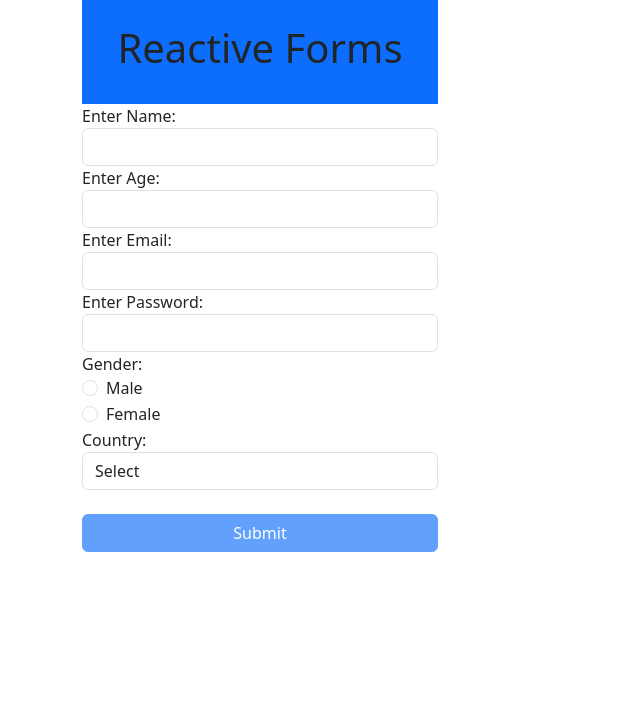
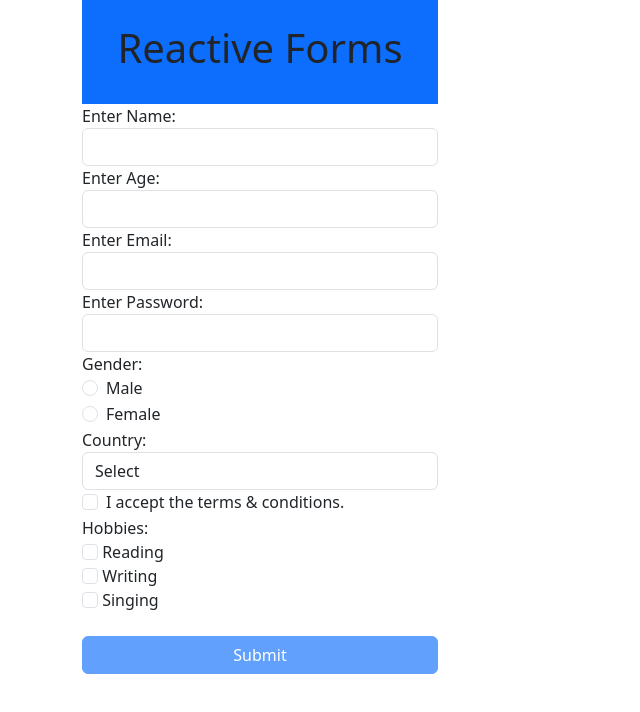
Before and after one commit to Jimi-Chhatrala/angular-tutorial-pm, an Angular app: page / in a window 1280 px wide. Shown: the top 712 px of the page, without its empty margins (0-640 px from the left). Built offline with nearby package versions, Linux system fonts and the light colour scheme.

Commit message:
24-reactive-forms = Added checkbox form control.

```diff
--- a/src/app/app.html
+++ b/src/app/app.html
@@ -115,6 +115,25 @@
           </div>
         </div>
 
+        <div class="form-check">
+          <input type="checkbox" name="accept" formControlName="accept" class="form-check-input" />
+          <label for="">I accept the terms & conditions.</label>
+        </div>
+
+        <label for="">Hobbies:</label>
+        <div *ngFor="let hobby of hobbiesArray; let i = index">
+          <label for="">
+            <input
+              type="checkbox"
+              (change)="onChange($event)"
+              class="form-check-input"
+              [value]="hobby"
+              name="hobbies"
+            />
+            {{ hobby }}
+          </label>
+        </div>
+
         <br />
 
         <div class="d-grid">
--- a/src/app/app.ts
+++ b/src/app/app.ts
@@ -1,15 +1,16 @@
-import { NgIf } from '@angular/common';
+import { NgIf, NgFor } from '@angular/common';
 import { Component, signal } from '@angular/core';
-import { FormControl, FormGroup, ReactiveFormsModule, Validators } from '@angular/forms';
+import { FormArray, FormControl, FormGroup, ReactiveFormsModule, Validators } from '@angular/forms';
 
 @Component({
-  imports: [ReactiveFormsModule, NgIf],
+  imports: [ReactiveFormsModule, NgIf, NgFor],
   selector: 'app-root',
   styleUrl: './app.css',
   templateUrl: './app.html',
 })
 export class App {
   protected readonly title = signal('angular-tutorial-pm');
+  hobbiesArray: string[] = ['Reading', 'Writing', 'Singing'];
 
   signupForm = new FormGroup({
     name: new FormControl('', [
@@ -30,7 +31,30 @@ export class App {
     ]),
     gender: new FormControl('', [Validators.required]),
     country: new FormControl('', [Validators.required]),
+    accept: new FormControl(false, [Validators.requiredTrue]),
+    hobbies: new FormArray([], [Validators.required]),
   });
+
+  onChange(e: any) {
+    const checkedValue = e.target.value;
+    const checked = e.target.checked;
+    console.log(checkedValue, checked);
+
+    const checkedArray = this.signupForm.get('hobbies') as FormArray;
+
+    if (checked) {
+      checkedArray.push(new FormControl(checkedValue));
+    } else {
+      let index: number = 0;
+
+      checkedArray.controls.forEach((item) => {
+        if (item.value == checkedValue) {
+          checkedArray.removeAt(index);
+        }
+        index++;
+      });
+    }
+  }
 
   handleSubmit() {
     console.log(this.signupForm.value);
```
